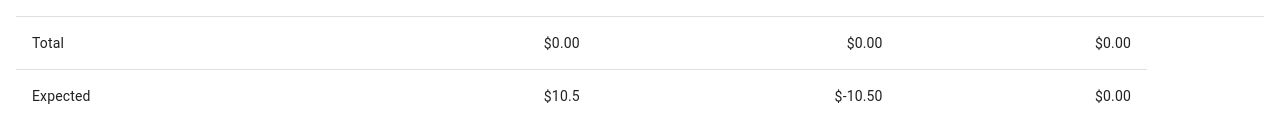
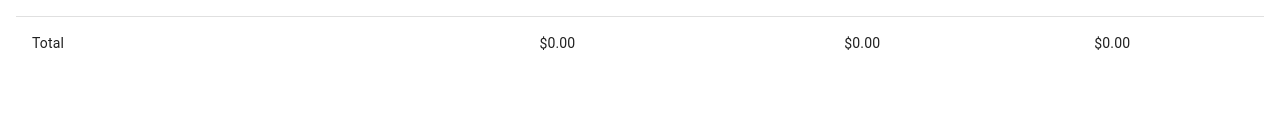
Before and after one commit to mtrejo0/cost-sharing, a React (Create React App) app: page / in a window 1280 px wide. Shown: the part 900-1035 px from the top of the page. After the commit the page ends 985 px from the top, so only its background shows below. Built offline with nearby package versions, Linux system fonts and the light colour scheme.

Commit message:
added error if less than total

```diff
--- a/src/App.js
+++ b/src/App.js
@@ -325,6 +325,7 @@ function App() {
           onChange={(event, value) => {
             setTotal(value);
           }}
+          error={total < itemsSubtotal}
         />
       </Stack>
 
@@ -382,19 +383,6 @@ function App() {
             <TableCell align="right">${peopleSubtotalPlusTax}</TableCell>
             <TableCell align="right">${peopleSubtotalPlusTaxTip}</TableCell>
           </TableRow>
-
-          <TableRow sx={{ "&:last-child td, &:last-child th": { border: 0 } }}>
-            <TableCell component="th" scope="row">
-              Expected
-            </TableCell>
-            <TableCell align="right">${itemsSubtotal}</TableCell>
-            <TableCell align="right">
-              ${(total - itemsSubtotal).toFixed(2)}
-            </TableCell>
-            <TableCell align="right">
-              ${(parseFloat(peopleSubtotalPlusTaxTip) - total).toFixed(2)}
-            </TableCell>
-          </TableRow>
         </TableBody>
       </Table>
     </Stack>
```
